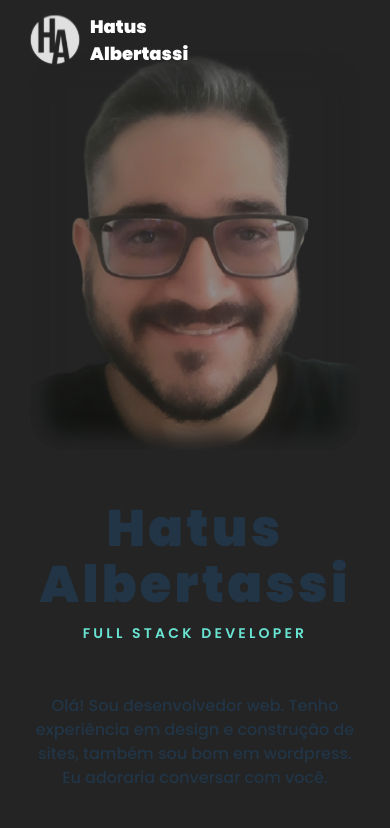
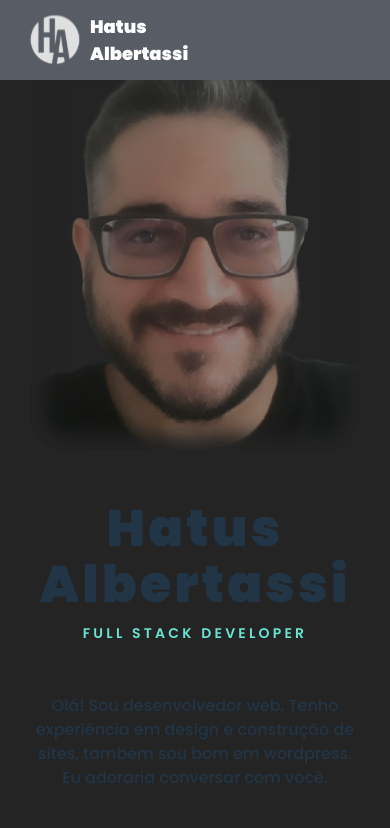
Before and after one commit to albertassihatus/newportfoil, a React (Vite) app: page / in a window 390 px wide. Shown: the top 828 px of the page. Built offline with nearby package versions, Linux system fonts and the light colour scheme.

Commit message:
header color ok

```diff
--- a/src/styles/mobile.css
+++ b/src/styles/mobile.css
@@ -19,6 +19,7 @@ body {
     -moz-border-radius: 0;
     -webkit-border-radius: 0;
     -khtml-border-radius: 0;
+    background: #585d65;
 }
 
 .header-logo p {
```
